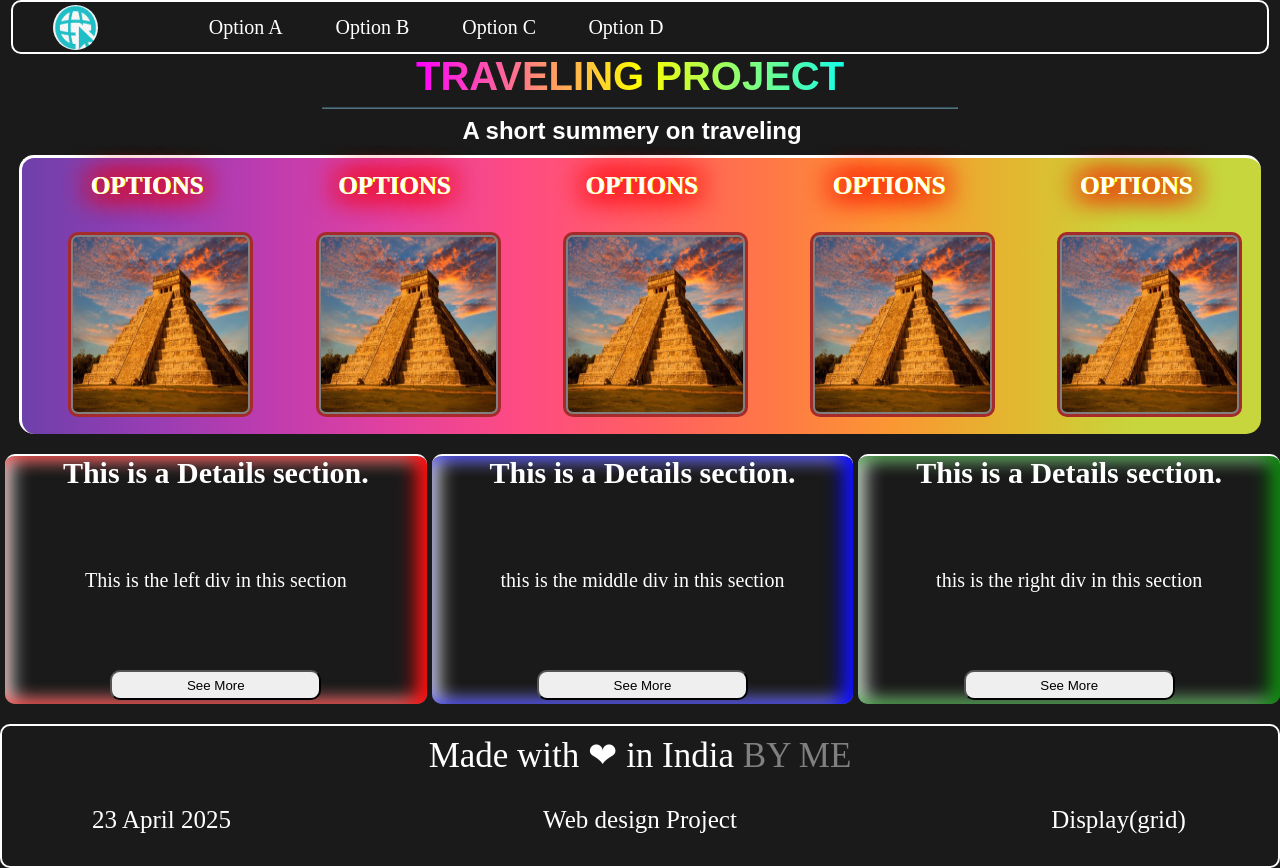
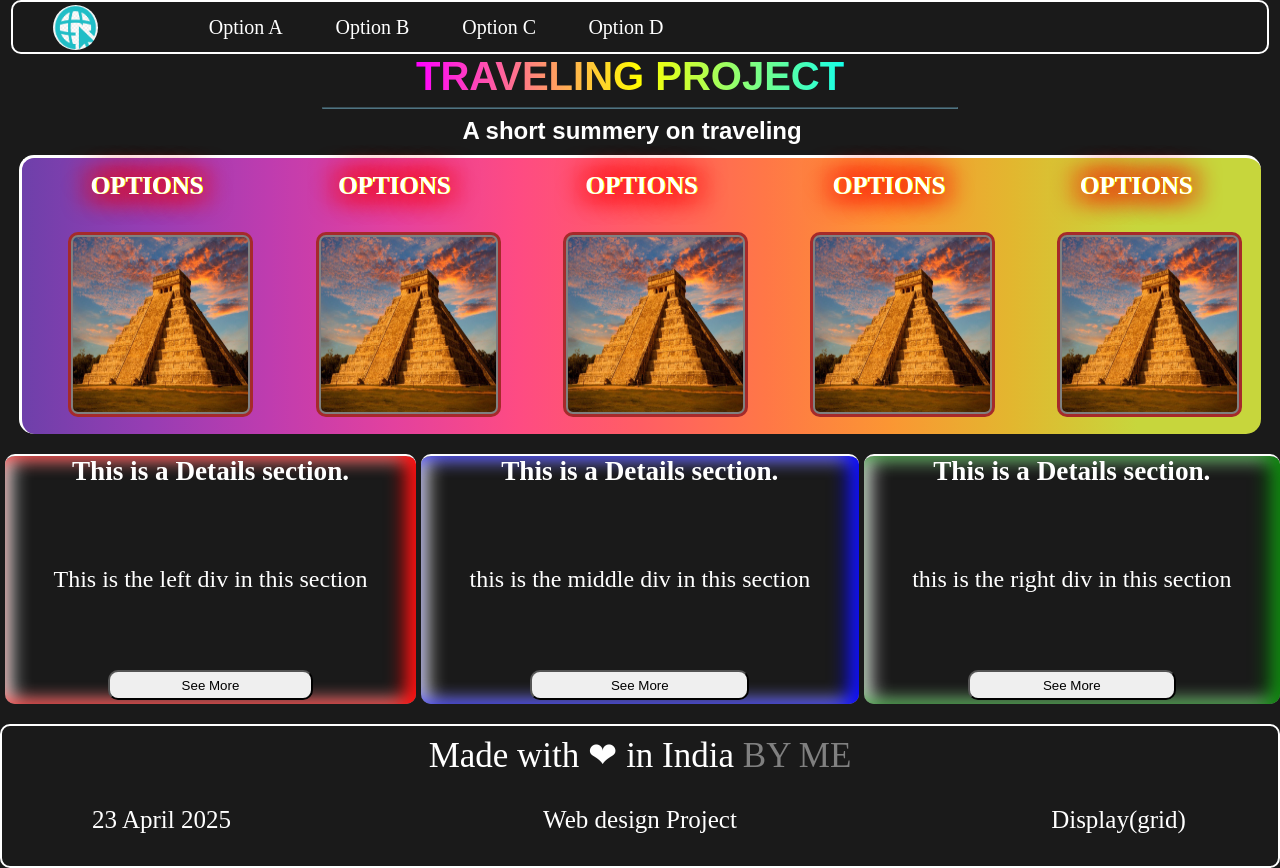
Before and after one commit to SBiswas19102001/Rough-work, a plain HTML site: page index.html in a window 1280 px wide. Drawn offline with Linux system fonts and the light colour scheme.

Commit message:
Update style.css

```diff
--- a/style.css
+++ b/style.css
@@ -208,7 +208,7 @@ th>p:hover{
 	box-shadow:-20px -25px 70px 20px black inset;
 }
 div>p{
-	font-size:20px;
+	font-size:150%;
 	margin:auto;
 	/* margin-top:30px; */
 	/* margin-left:50px; */
@@ -228,7 +228,7 @@ div>p{
 	}
 }
 h3{
-	font-size:30px;
+	font-size:170%;
 	/* margin:10px 10px; */
 	margin:auto;
 }
```
